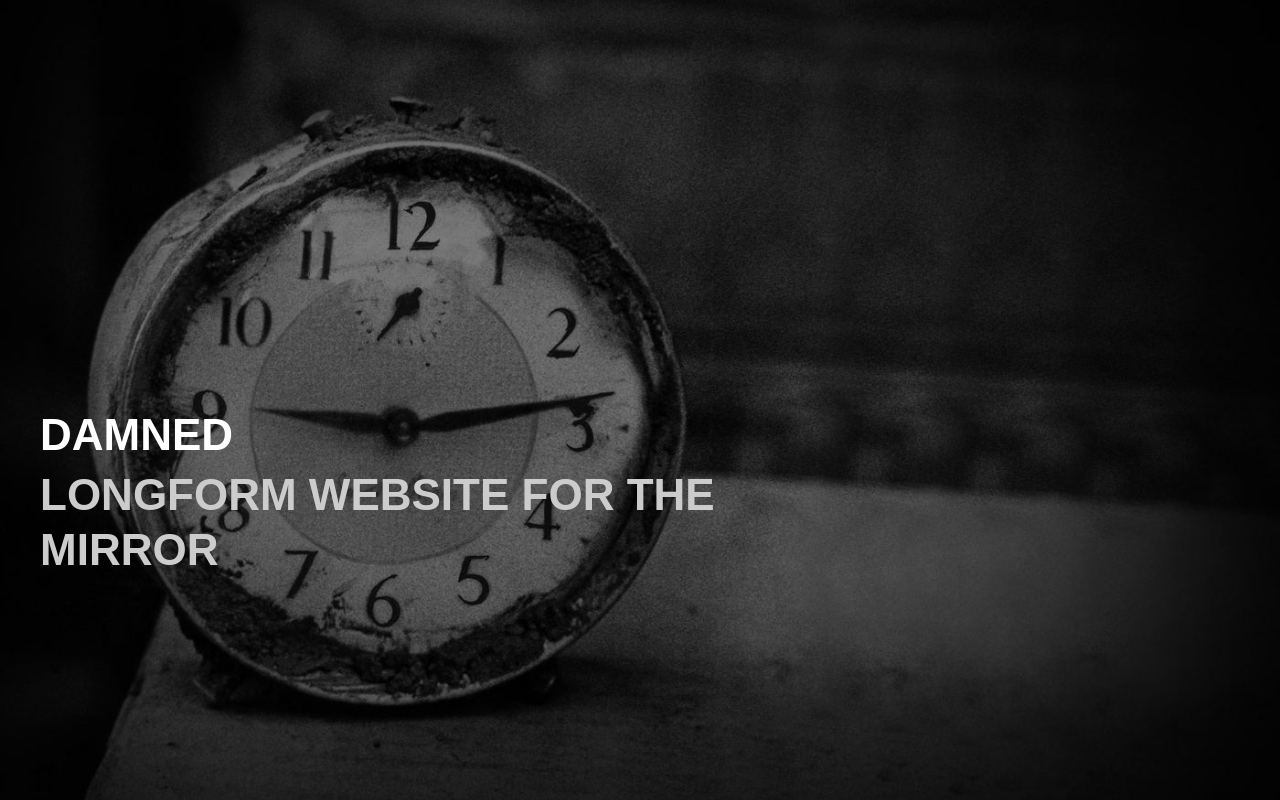
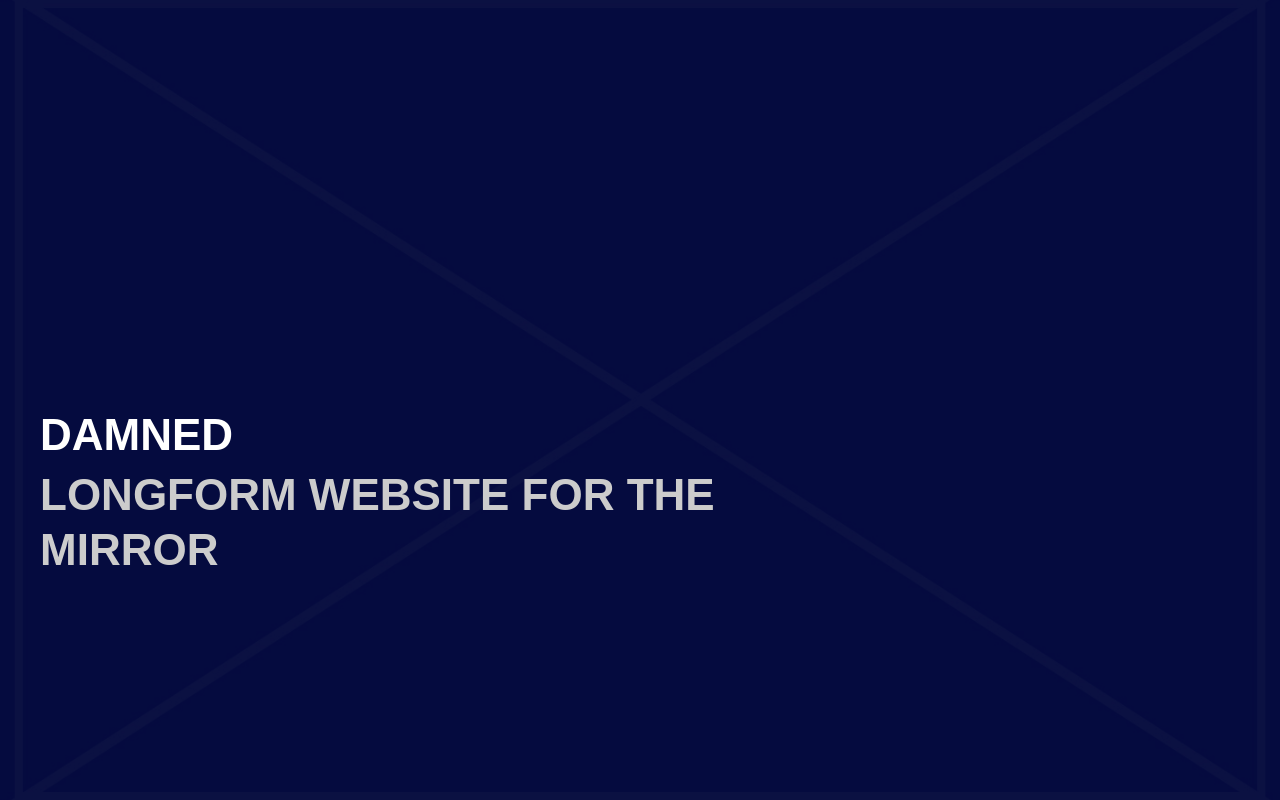
Before and after one commit to renduh/renduh.github.io, a plain HTML site: page newline.html in a window 1280 px wide. Drawn offline with nearby package versions, Linux system fonts and the light colour scheme.

Commit message:
changed images around

```diff
--- a/newline.html
+++ b/newline.html
@@ -212,7 +212,7 @@ function changeBackground(img) {
 
 var headline_array = ["Aberfan and other Shorthand stories", "Damned", "The Wigan Pier Project", "Image makers"];
 var subhead_array = ["Longform stories for Reach regionals made with Shorthand", "Longform website for The Mirror", "Special project website for The Mirror", "Software developed for Reach regionals"];
-var image_array = ["img/black.jpg", "img/aberfan.jpg", "img/black.jpg", "img/blue.jpg"];
+var image_array = ["img/aberfan.jpg", "img/blue.jpg", "img/black.jpg", "img/blue.jpg"];
 
 
 
```
